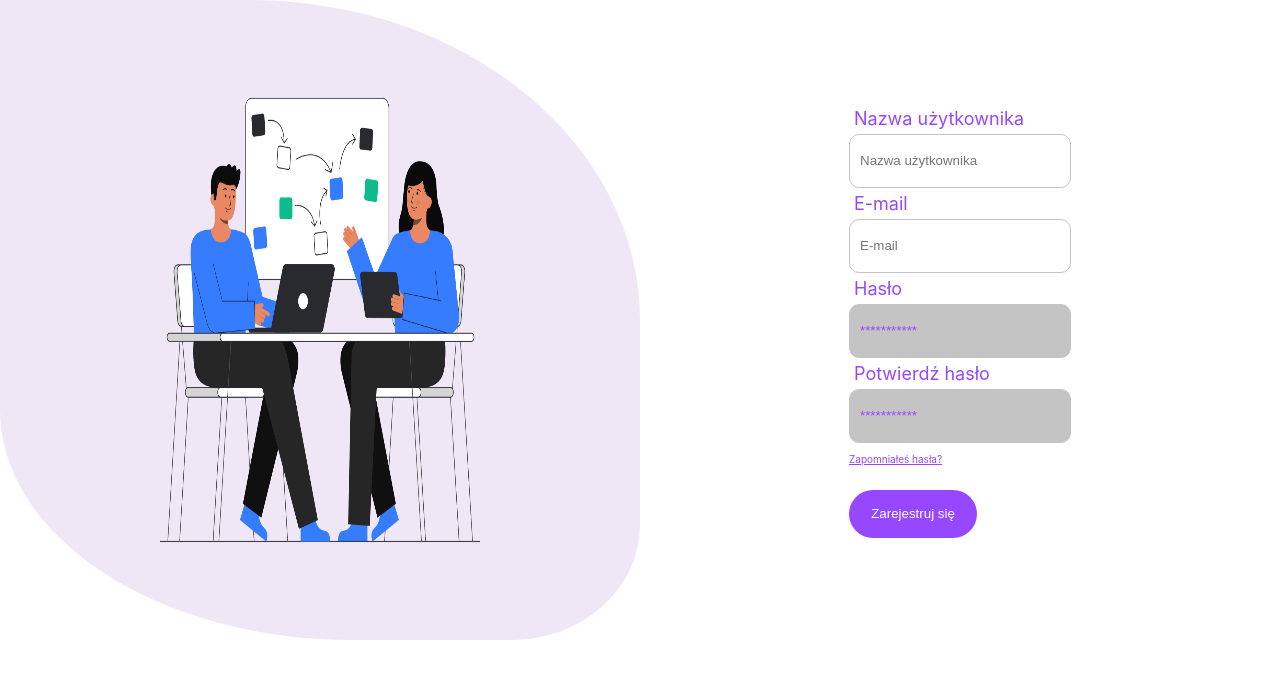
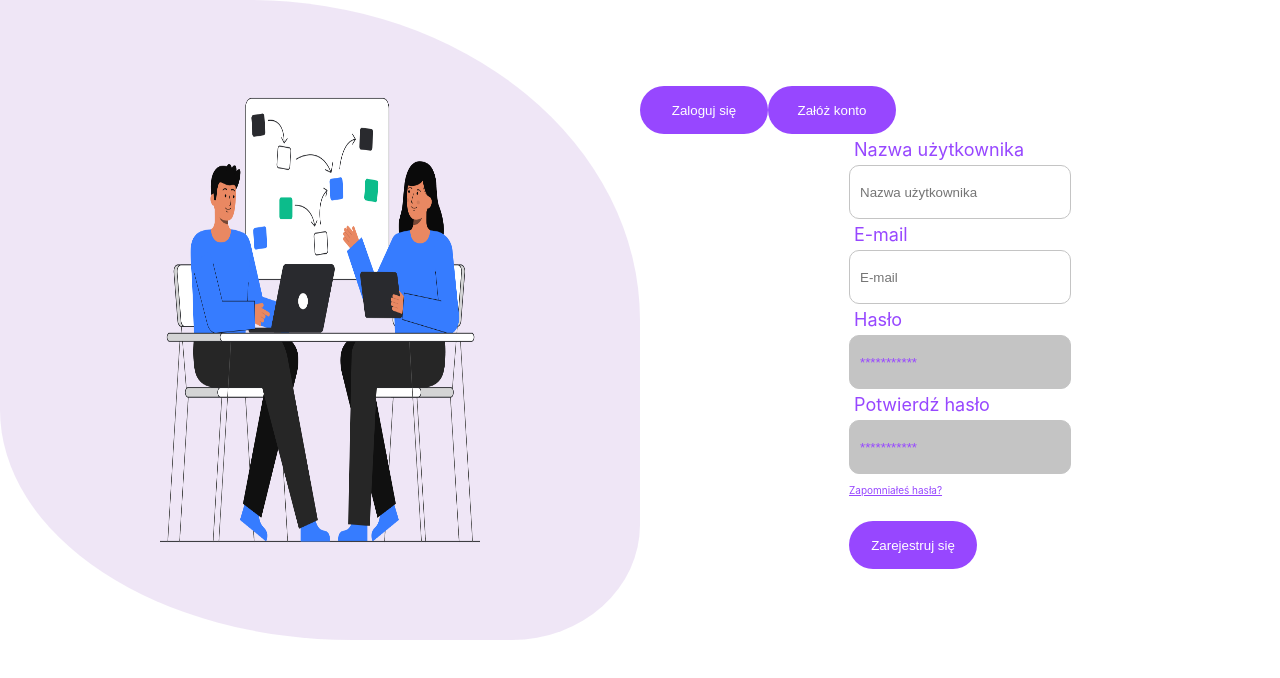
Before and after one commit to k-wos/EventAppP1, a React (Create React App) app in the folder client/: page / in a window 1280 px wide. Shown: the top 678 px of the page. Built offline with nearby package versions, Linux system fonts and the light colour scheme.

Commit message:
switch buttons add

```diff
--- /dev/null
+++ b/client/src/components/FormSwitchButton/FormSwitchButton.scss
@@ -0,0 +1,22 @@
+.form-buttons button {
+    padding: 10px 20px;
+    margin: 0 10px;
+    border: none;
+    background-color: #f2f2f2;
+    color: #333;
+    font-size: 16px;
+    cursor: pointer;
+  }
+
+  .form-buttons button.active {
+    background-color: #333;
+    color: #fff;
+  }
+
+  .form-content {
+    display:flex;
+    justify-content: center;
+    padding: 20px;
+    border: 1px solid #ccc;
+    background-color: #fff;
+  }
--- /dev/null
+++ b/client/src/components/FormSwitchButton/FormSwitchButton.tsx
@@ -0,0 +1,19 @@
+import React from "react";
+
+type FormSwitchButtonProps = {
+  activeButton: "login" | "register";
+  handleButtonClick: (buttonType: "login" | "register") => void;
+};
+
+const FormSwitchButton: React.FC<FormSwitchButtonProps> = ({
+  activeButton,
+  handleButtonClick,
+}) => {
+  return (
+    <div className="form-buttons">
+      <button>Zaloguj się</button>
+      <button>Załóż konto</button>
+    </div>
+  );
+};
+export default FormSwitchButton;
--- a/client/src/components/Homepage/Homepage.tsx
+++ b/client/src/components/Homepage/Homepage.tsx
@@ -1,6 +1,7 @@
 import LeftSideOfHome from "../LeftSideOfHome/LeftSideOfHome";
 import Registerpage from "../Registerpage/Registerpage";
 import "../Homepage/Homepage.scss";
+import FormSwitchButton from "../FormSwitchButton/FormSwitchButton";
 
 function Homepage() {
   return (
@@ -9,6 +10,12 @@ function Homepage() {
         <LeftSideOfHome />
       </section>
       <section>
+        <FormSwitchButton
+          activeButton={"login"}
+          handleButtonClick={function (buttonType: "login" | "register"): void {
+            throw new Error("Function not implemented.");
+          }}
+        />
         <Registerpage />
       </section>
     </main>
```
